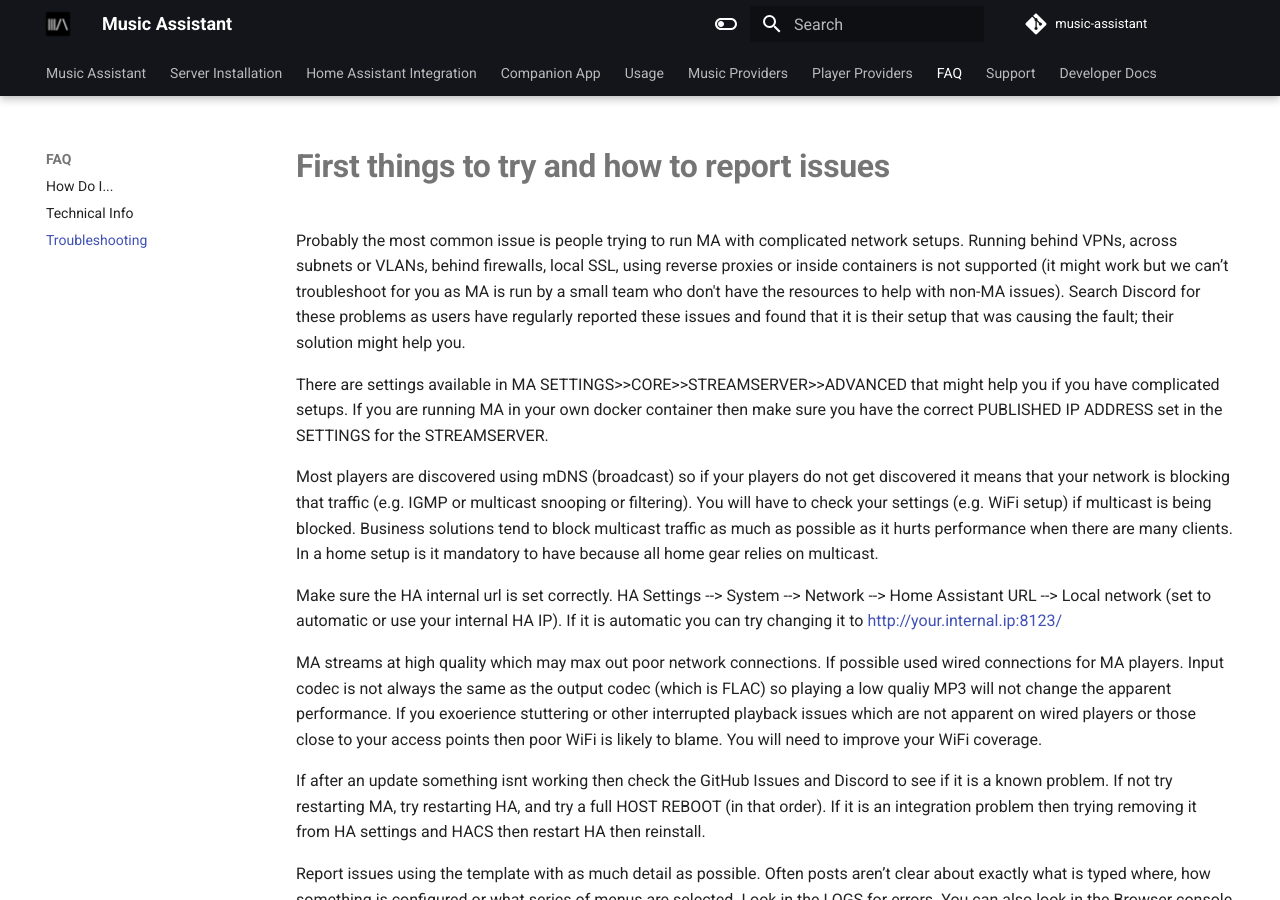
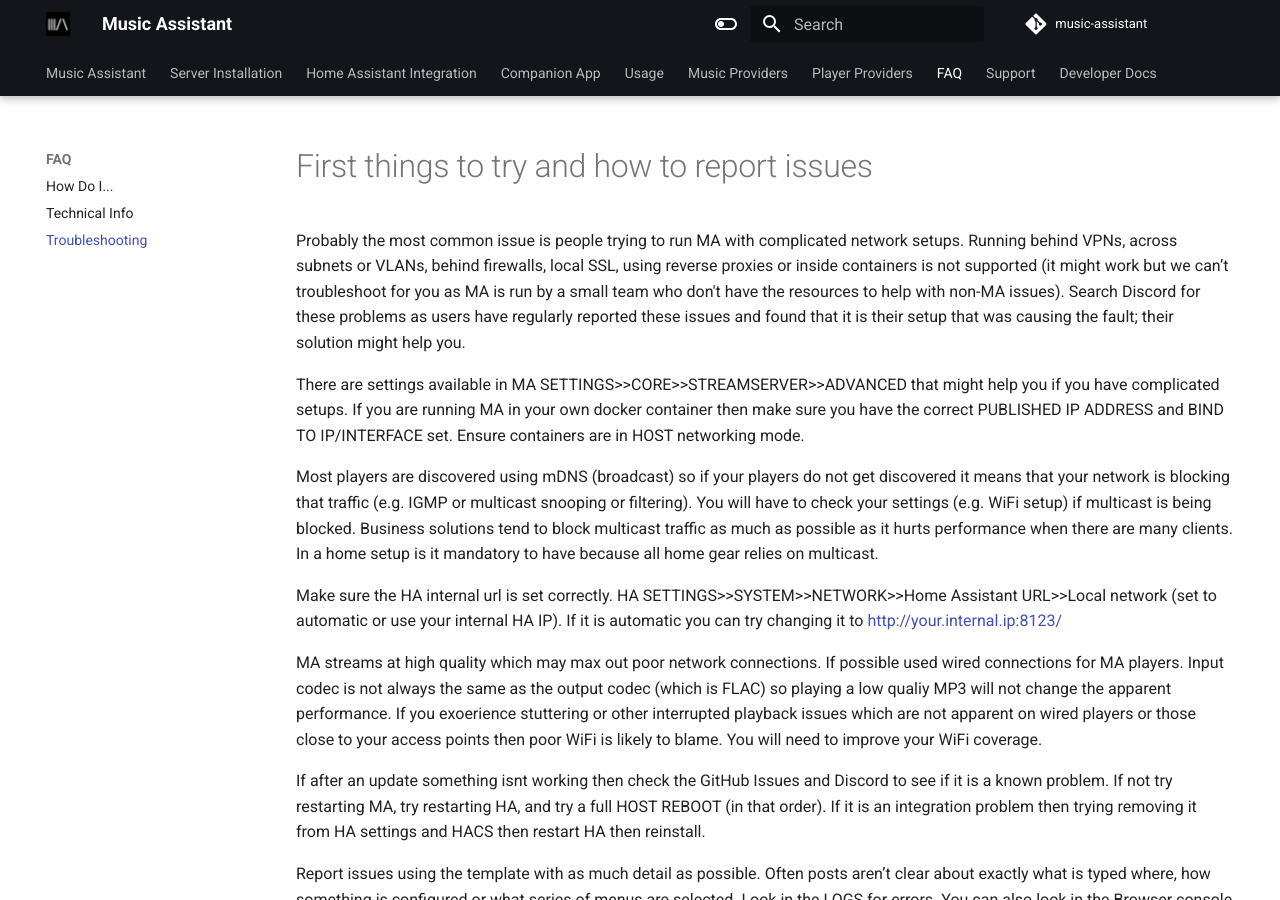
Before and after one commit to pwbriggs/music-assistant.github.io, an MkDocs documentation site: the page built from docs/faq/troubleshooting.md, in a window 1280 px wide and 900 px high. Built offline with MkDocs 1.6.1 and Material for MkDocs 9.7.7, drawn with Linux system fonts in a browser that asks for light colours.

Commit message:
Update troubleshooting.md
Bold headings I don't think look good and aren't standardised with the landing page so removing that. Some headings weren't at the same level.
Minor content improvement.

```diff
--- a/docs/faq/troubleshooting.md
+++ b/docs/faq/troubleshooting.md
@@ -1,12 +1,12 @@
-# **First things to try and how to report issues**
+# First things to try and how to report issues
 
 Probably the most common issue is people trying to run MA with complicated network setups. Running behind VPNs, across subnets or VLANs, behind firewalls, local SSL, using reverse proxies or inside containers is not supported (it might work but we can’t troubleshoot for you as MA is run by a small team who don't have the resources to help with non-MA issues). Search Discord for these problems as users have regularly reported these issues and found that it is their setup that was causing the fault; their solution might help you.
 
-There are settings available in MA SETTINGS>>CORE>>STREAMSERVER>>ADVANCED that might help you if you have complicated setups. If you are running MA in your own docker container then make sure you have the correct  PUBLISHED IP ADDRESS set in the SETTINGS for the STREAMSERVER.
+There are settings available in MA SETTINGS>>CORE>>STREAMSERVER>>ADVANCED that might help you if you have complicated setups. If you are running MA in your own docker container then make sure you have the correct  PUBLISHED IP ADDRESS and BIND TO IP/INTERFACE set. Ensure containers are in HOST networking mode.
 
 Most players are discovered using mDNS (broadcast) so if your players do not get discovered it means that your network is blocking that traffic (e.g. IGMP or multicast snooping or filtering). You will have to check your settings (e.g. WiFi setup) if multicast is being blocked. Business solutions tend to block multicast traffic as much as possible as it hurts performance when there are many clients. In a home setup is it mandatory to have because all home gear relies on multicast.
 
-Make sure the HA internal url is set correctly. HA Settings --> System --> Network --> Home Assistant URL --> Local network (set to automatic or use your internal HA IP). If it is automatic you can try changing it to http://your.internal.ip:8123/
+Make sure the HA internal url is set correctly. HA SETTINGS>>SYSTEM>>NETWORK>>Home Assistant URL>>Local network (set to automatic or use your internal HA IP). If it is automatic you can try changing it to http://your.internal.ip:8123/
 
 MA streams at high quality which may max out poor network connections. If possible used wired connections for MA players. Input codec is not always the same as the output codec (which is FLAC) so playing a low qualiy MP3 will not change the apparent performance. If you exoerience stuttering or other interrupted playback issues which are not apparent on wired players or those close to your access points then poor WiFi is likely to blame. You will need to improve your WiFi coverage.
 
@@ -22,11 +22,11 @@
 !!! note
     You can retrieve the full MA logs by going to the MA settings and clicking on CORE
 
-# **Why aren't tracks/albums matching between providers**
+# Why aren't tracks/albums matching between providers
 
 Matching items between streaming providers is challenging as they do not all provide the same or unique metadata to definitivly identify a match. If you think there is an obvious match (eg. same artist and track and album) then please submit an issue report. For more information about how MA uses metadata in various ways see here https://github.com/music-assistant/hass-music-assistant/discussions/543
 
-# **My media player is not available or not playing**
+# My media player is not available or not playing
 
 Review the list of player providers. If your device doesn't support one of the listed protocols then it won't currently work. Review the [GitHub Discussions](https://github.com/orgs/music-assistant/discussions) to see if others have requested support and join in the conversation.
 
@@ -34,25 +34,25 @@
 
 If your device still doesn't work and you think it should then review the full logs for discovery information and errors. Review the first things to try at the top of this page as usually if you get this far without identiying why the player isnt working it will be a networking or non-standard installation issue which, generally, you will need to resolve. Search the Github [Issues](https://github.com/orgs/music-assistant/issues), [Discussions](https://github.com/orgs/music-assistant/discussions) and [Discord](https://discord.gg/kaVm8hGpne)) as likely someone has asked your question before.
 
-# **All my media is missing**
+# All my media is missing
 
 Ensure the favourites filter is OFF. At the top of each view is a ❤️. Ensure it is hollow.
 
 If you are trying to view playlists through the HA media view then you should note that only favourited playlists will show up and additionally you need to have a MA player selected to see the MA Library. HA's media browser doesn't have any filter or sorting options like MA's frontend has.
 
-# **I don't see any tracks or albums for an Artist on a streaming provider**
+# I don't see any tracks or albums for an Artist on a streaming provider
 
 See the [Usage and Music Provider notes](../usage.md)
 
-# **My local album art isn’t being picked up**
+# My local album art isn’t being picked up
 
 Art embedded in music tracks will always be picked up but folder.jpg images will only be imported if the folder name **exactly** matches the album (except for any characters that are prohibited in folder names. E.g. / )
 
-# **There isn't any metadata for my music**
+# There isn't any metadata for my music
 
 For local files, you can either fully tag your music (this is preferred and it is recommended to use [Picard](https://picard.musicbrainz.org/)) or have an artist folder with the artist.nfo in there (just like the images) and that will be preferred. Online metadata providers are only queried when there is no local data. https://kodi.wiki/view/NFO_files
 
-# **I have updated but MA looks like the old version or isn’t working**
+# I have updated but MA looks like the old version or isn’t working
 
 Possibly your browser is using a cached version of the front end. Try forcing a refresh Chrome, Firefox, or Edge for Windows: Press Ctrl+F5 (If that doesn’t work, try Shift+F5 or Ctrl+Shift+R).
 
@@ -60,12 +60,12 @@
 
 For the IOS app see [here](https://community.home-assistant.io/t/anyone-know-how-to-clear-cache-in-the-ios-app/64569/10)
 
-### **The second zone of my amplifier is not seen by MA or MA won't turn on my amplifier**
+# The second zone of my amplifier is not seen by MA or MA won't turn on my amplifier
 
 MA is an INPUT to your amplifier. So you need to power on your amplifier and then select the INPUT that MA is streaming to (e.g. Airplay, DLNA, Chromsecast). For this reason MA does not see the amplifier zones it only sees the compatible inputs of the amplifier.
 
 Some amplifiers may auto turn on when a signal is detected so check the amplifier options. If this functionality is not available then you will need to power on the amplifier via another means. The power icons that are seen beside the players must be seen as starting and stopping the stream to the player not as physically powering on or off the device.
 
-### **My local music isn’t being imported or I’m seeing missing ID3 tag warnings in the logs**
+# My local music isn’t being imported or I’m seeing missing ID3 tag warnings in the logs
 
 This is likely a tagging problem. See [here](../music-providers/filesystem.md/)
```
